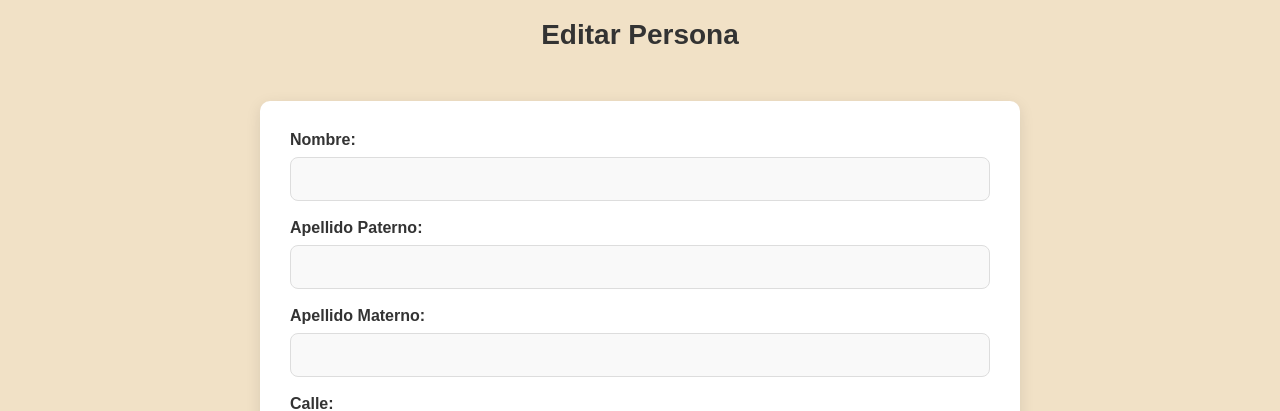
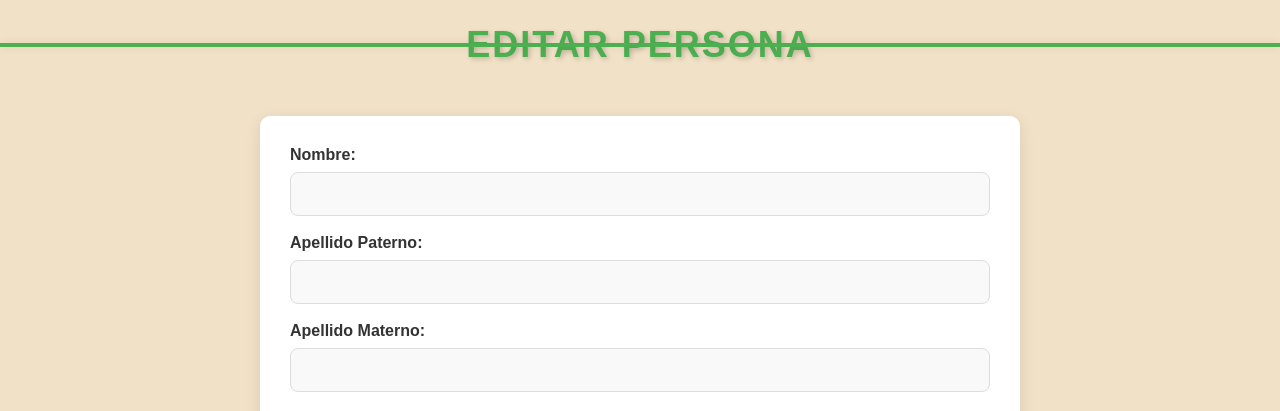
Before and after one commit to Jony09-thx/jpmsuplements, a PHP site: page /CRUD/editar.php in a window 1280 px wide. Shown: the top 411 px of the page. Run offline with PHP 8.4, Linux system fonts and the light colour scheme; data that the repository does not hold is empty; some libraries are stand-ins or nearby versions.

Commit message:
Update editar.php

```diff
--- a/CRUD/editar.php
+++ b/CRUD/editar.php
@@ -1,55 +1,3 @@
-<?php
-include '../conexion/conexion.php';
-
-if ($_SERVER['REQUEST_METHOD'] == 'GET' && isset($_GET['id'])) {
-    $id = $_GET['id'];
-    $sql = "SELECT * FROM persona WHERE id_persona = :id";
-    $stmt = $conn->prepare($sql);
-    $stmt->bindParam(':id', $id);
-    $stmt->execute();
-    $persona = $stmt->fetch(PDO::FETCH_ASSOC);
-}
-
-if ($_SERVER['REQUEST_METHOD'] == 'POST') {
-    $id = $_POST['id_persona'];
-    $nombre = $_POST['nombre'];
-    $apellido_paterno = $_POST['apellido_paterno'];
-    $apellido_materno = $_POST['apellido_materno'];
-    $calle = $_POST['calle'];
-    $numero_exterior = $_POST['numero_exterior'];
-    $numero_interior = $_POST['numero_interior'];
-    $colonia = $_POST['colonia'];
-    $codigo_postal = $_POST['codigo_postal'];
-    $correo = $_POST['correo'];
-    $telefono = $_POST['telefono'];
-    $fecha_nacimiento = $_POST['fecha_nacimiento'];
-    $sexo = $_POST['sexo'];
-
-    $sql = "UPDATE persona SET nombre = :nombre, apellido_paterno = :apellido_paterno, apellido_materno = :apellido_materno, calle = :calle, numero_exterior = :numero_exterior, numero_interior = :numero_interior, colonia = :colonia, codigo_postal = :codigo_postal, correo = :correo, telefono = :telefono, fecha_nacimiento = :fecha_nacimiento, sexo = :sexo WHERE id_persona = :id";
-    $stmt = $conn->prepare($sql);
-    $stmt->bindParam(':id', $id);
-    $stmt->bindParam(':nombre', $nombre);
-    $stmt->bindParam(':apellido_paterno', $apellido_paterno);
-    $stmt->bindParam(':apellido_materno', $apellido_materno);
-    $stmt->bindParam(':calle', $calle);
-    $stmt->bindParam(':numero_exterior', $numero_exterior);
-    $stmt->bindParam(':numero_interior', $numero_interior);
-    $stmt->bindParam(':colonia', $colonia);
-    $stmt->bindParam(':codigo_postal', $codigo_postal);
-    $stmt->bindParam(':correo', $correo);
-    $stmt->bindParam(':telefono', $telefono);
-    $stmt->bindParam(':fecha_nacimiento', $fecha_nacimiento);
-    $stmt->bindParam(':sexo', $sexo);
-
-    if ($stmt->execute()) {
-        header("Location: listar.php");
-        exit();
-    } else {
-        echo "Error al actualizar persona.";
-    }
-}
-?>
-
 <!DOCTYPE html>
 <html lang="es">
 <head>
@@ -64,6 +12,36 @@ if ($_SERVER['REQUEST_METHOD'] == 'POST') {
             padding: 0;
         }
 
+        /* Estilo para el encabezado */
+        h1 {
+            text-align: center;
+            font-size: 36px;
+            color: #4CAF50; /* Color verde */
+            margin-bottom: 30px;
+            font-weight: bold;
+            text-transform: uppercase;
+            letter-spacing: 2px;
+            position: relative;
+        }
+
+        /* Sombra para el encabezado */
+        h1::before {
+            content: "";
+            position: absolute;
+            top: 50%;
+            left: 50%;
+            width: 100%;
+            height: 4px;
+            background-color: #4CAF50;
+            transform: translate(-50%, -50%);
+            box-shadow: 0 0 10px rgba(0, 0, 0, 0.1);
+        }
+
+        /* Sombra de texto */
+        h1 {
+            text-shadow: 2px 2px 5px rgba(0, 0, 0, 0.2);
+        }
+
         /* Estilo del formulario */
         form {
             max-width: 700px;
@@ -72,14 +50,6 @@ if ($_SERVER['REQUEST_METHOD'] == 'POST') {
             background-color: #fff;
             border-radius: 10px;
             box-shadow: 0 4px 15px rgba(0, 0, 0, 0.1);
-        }
-
-        /* Estilo de los encabezados */
-        h1 {
-            text-align: center;
-            font-size: 28px;
-            color: #333;
-            margin-bottom: 30px;
         }
 
         /* Estilo de las etiquetas */
```
